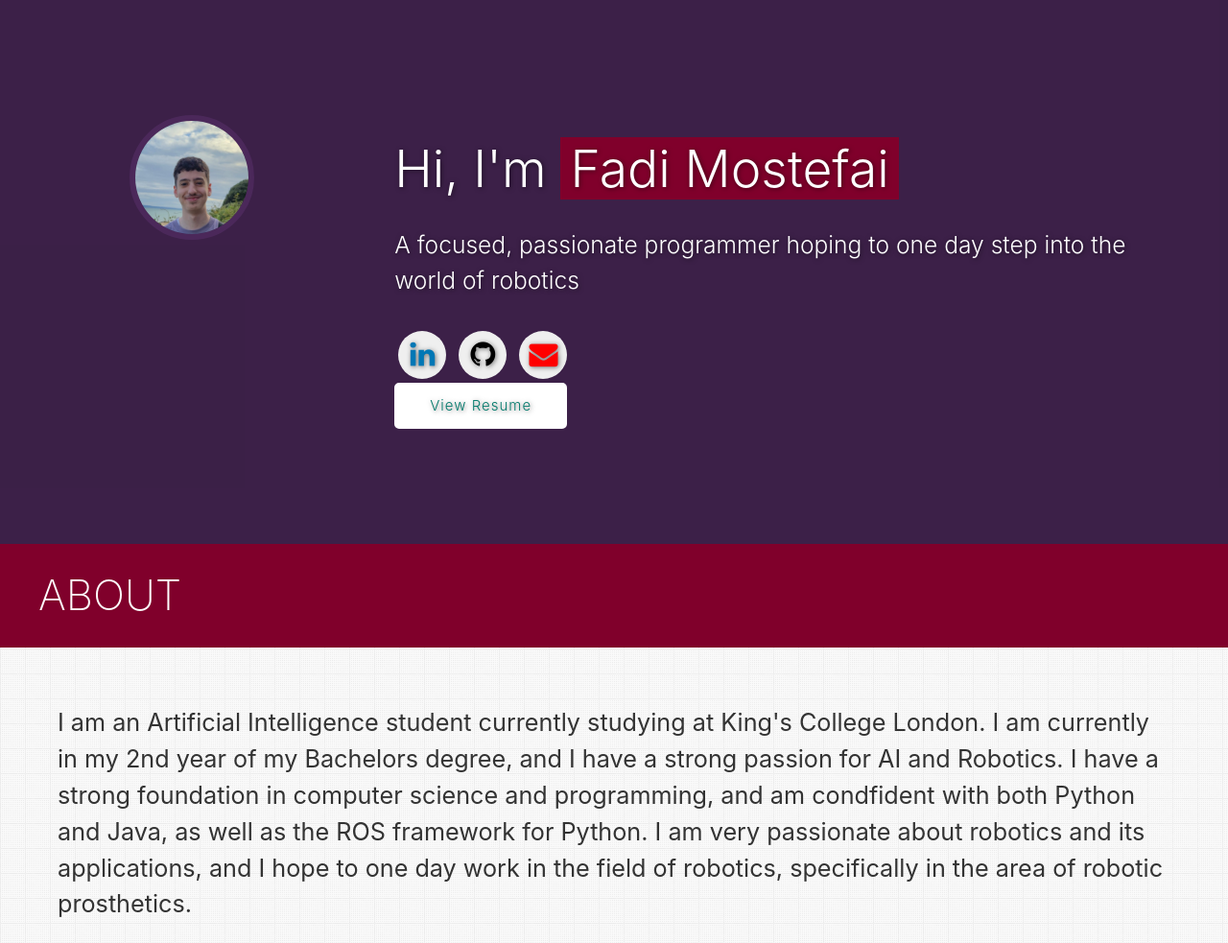
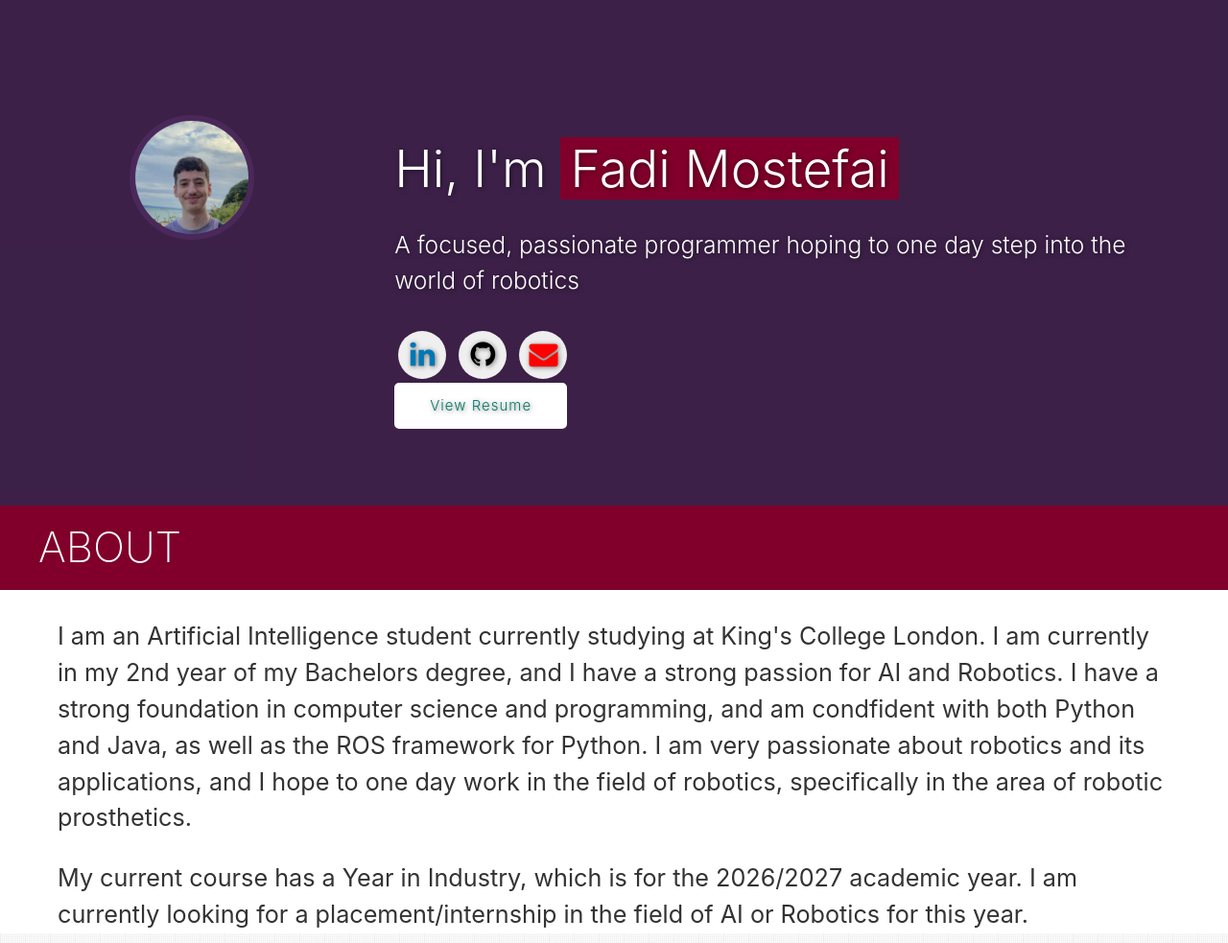
Before and after one commit to Fadi-Mostefai/Fadi-Mostefai.github.io, a plain HTML site: page index.html in a window 1280 px wide. Shown: the top 983 px of the page at 96% size. Drawn offline with nearby package versions, Linux system fonts and the light colour scheme.

Commit message:
Cleaning the website

```diff
--- a/assets/css/style.css
+++ b/assets/css/style.css
@@ -322,23 +322,22 @@ li.logo span {
 
 h3 {
   font-weight: 200;
-  margin-bottom: 60px;
+  margin-bottom: 30px;
   margin-top: 0;
-  padding: 30px 40px;
+  padding: 20px 40px;
   text-transform: uppercase;
 }
 
 .section {
-  padding: 20px 0;
+  padding: 0;
   position: relative;
-}
-
-#intro.section {
-  padding-bottom: 0;
+  margin: 0;
 }
 
 #about.section {
+  margin-top: 0;
   padding-top: 0;
+  background: white;
 }
 
 .full-height {
@@ -356,7 +355,8 @@ h3 {
   background: #633577 repeat;
   position: relative;
   min-height: auto;
-  padding: 40px 0;
+  padding: 40px 0 0 0;
+  margin-bottom: 0;
 }
 
 #intro.section .container {
```
